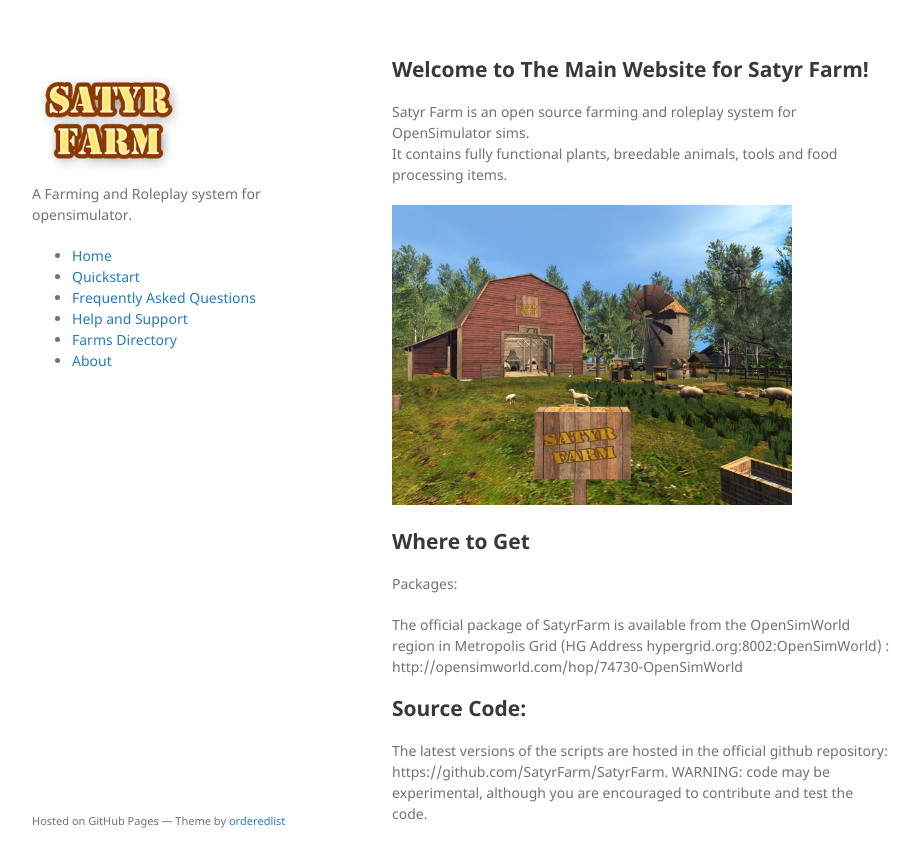
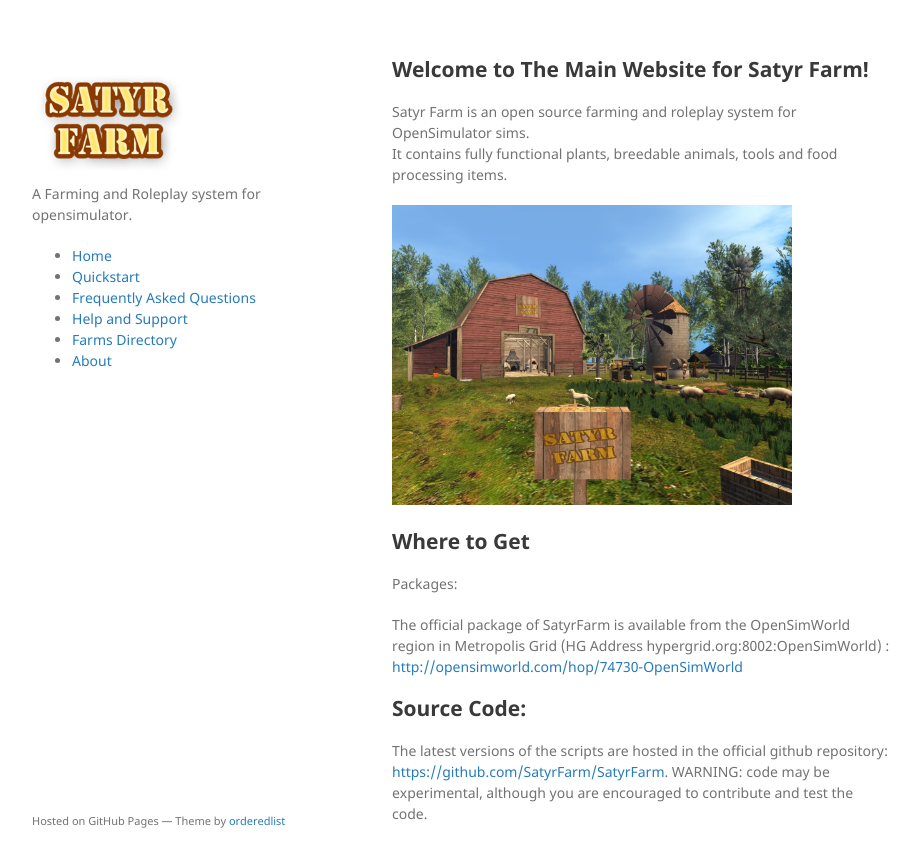
Before and after one commit to SatyrFarm/SatyrFarm.github.io, a Jekyll site: the page built from index.md, in a window 1280 px wide. Shown: the top 867 px of the page, without its empty margins (178-1097 px from the left). Built offline with Jekyll 4.4.1, drawn with Linux system fonts in a browser that asks for light colours; our own code applies the rules of GitHub Pages for plain Markdown files.

Commit message:
Update index.md

```diff
--- a/index.md
+++ b/index.md
@@ -7,7 +7,7 @@ It contains fully functional  plants, breedable animals, tools and food processi
 ## Where to Get
 Packages:
 
-The official package of SatyrFarm is available from the OpenSimWorld region in Metropolis Grid  (HG Address hypergrid.org:8002:OpenSimWorld) : http://opensimworld.com/hop/74730-OpenSimWorld
+The official package of SatyrFarm is available from the OpenSimWorld region in Metropolis Grid  (HG Address hypergrid.org:8002:OpenSimWorld) : <http://opensimworld.com/hop/74730-OpenSimWorld>
 
 ## Source Code:
-The latest versions of the scripts are hosted in the official github repository: https://github.com/SatyrFarm/SatyrFarm. WARNING: code may be experimental, although you are encouraged to contribute and test the code.
+The latest versions of the scripts are hosted in the official github repository: <https://github.com/SatyrFarm/SatyrFarm>. WARNING: code may be experimental, although you are encouraged to contribute and test the code.
```
